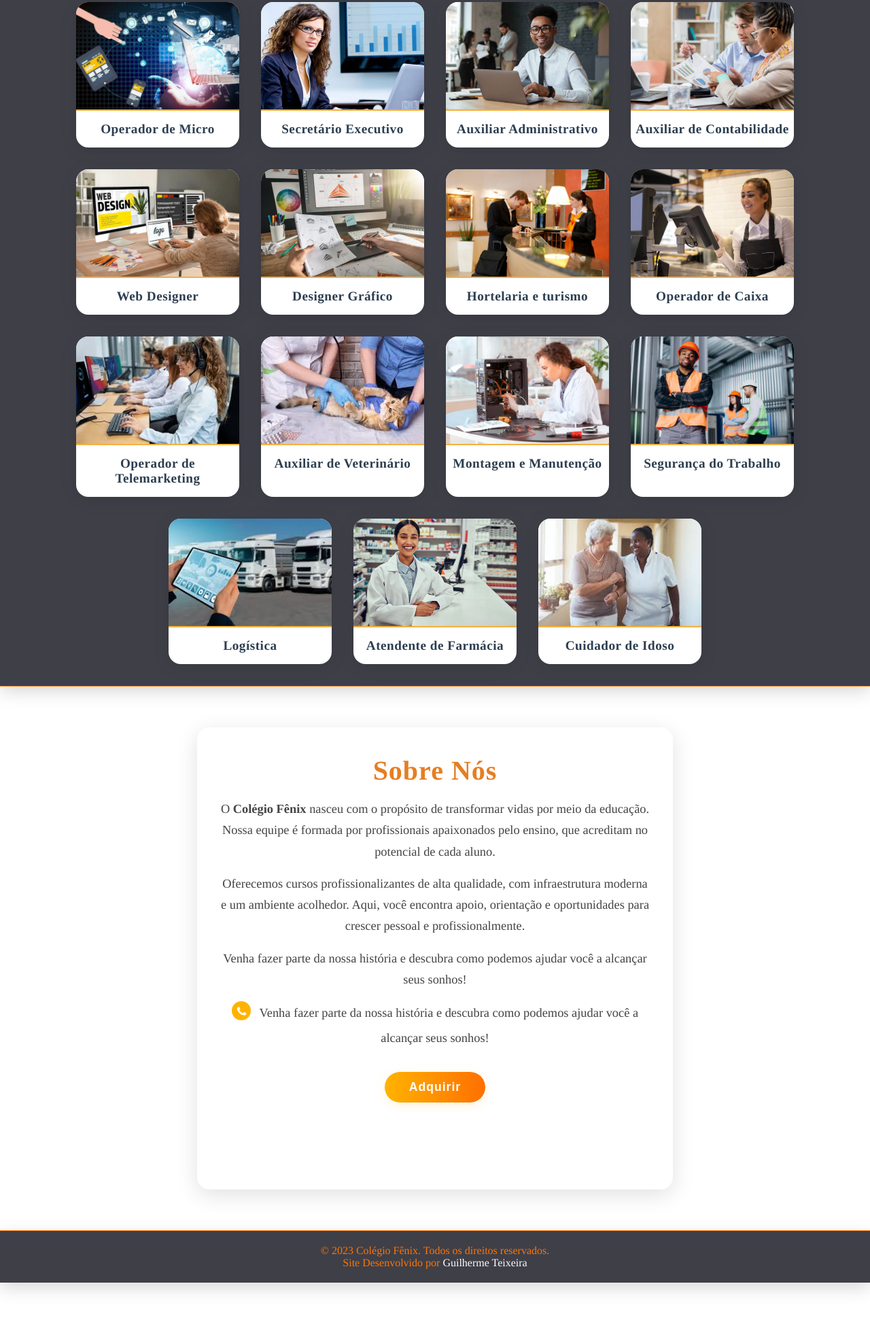
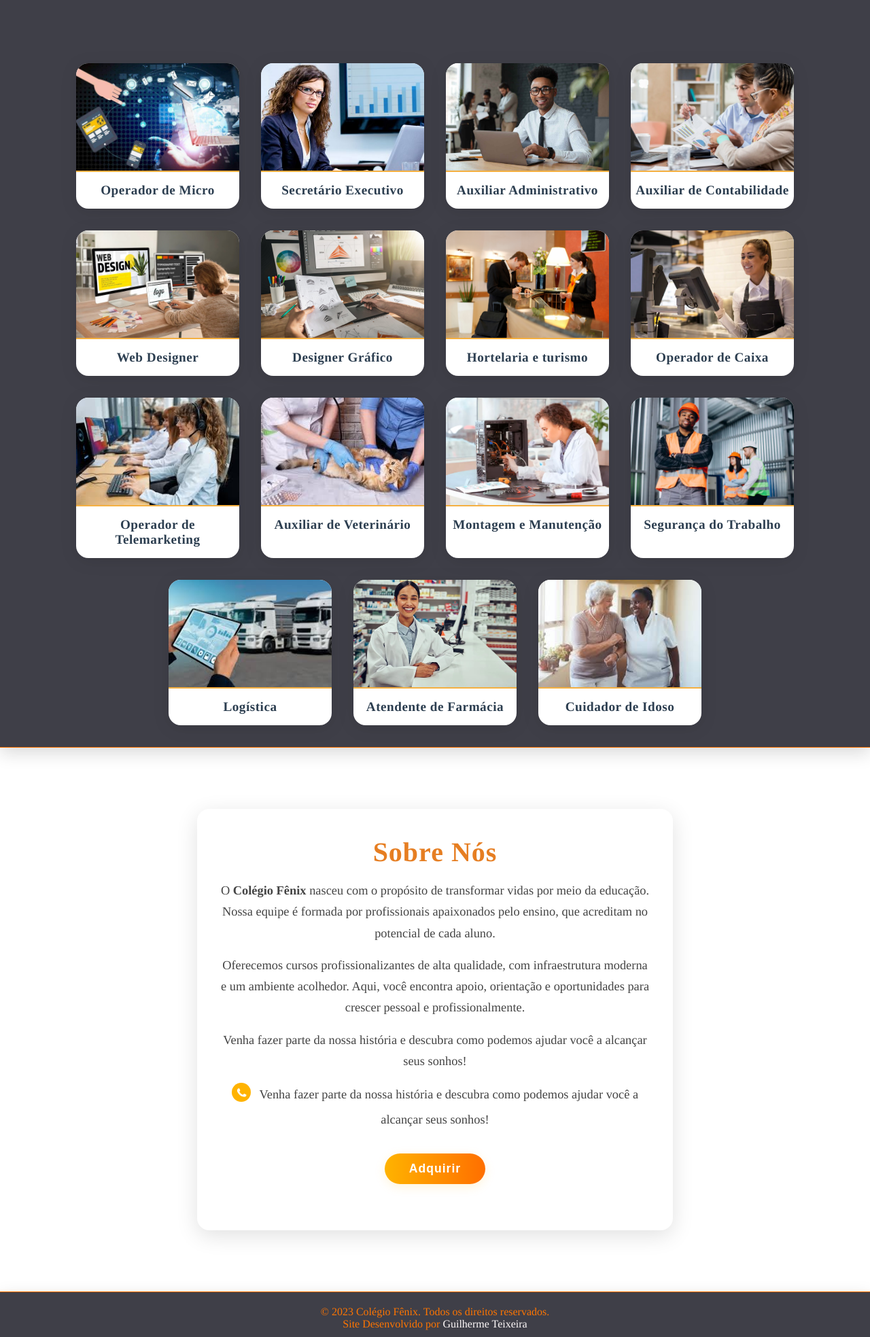
Before and after one commit to guilhermeteixeira00/col-gio-F-nix, a plain HTML site: page index.html in a window 1280 px wide. Shown: the part 830-2797 px from the top of the page at 68% size. Before the commit the page ends 2717 px from the top, so only its background shows below. Drawn offline with Linux system fonts and the light colour scheme.

Commit message:
Fix elements css

```diff
--- a/assets/css/global.css
+++ b/assets/css/global.css
@@ -14,11 +14,13 @@
   --font-family: 'Arial', sans-serif;
   --font-size: 16px;
 }
+
 * {
   box-sizing: border-box;
   margin: 0;
   padding: 0;
 }
+
 body {
   font-family: "Tinos", serif;
   overflow-x: hidden;
@@ -48,19 +50,24 @@ body {
     height: 64px;
     padding: 0 16px;
   }
+
   header .logoheader img {
     width: 70px;
   }
+
   header .logoheader h1 {
     font-size: 1.1rem;
   }
+
   header nav {
     gap: 12px;
   }
+
   header nav a button {
     font-size: 0.95rem;
     padding: 6px 12px;
   }
+
   .presentation-container,
   .about-container {
     padding: 1.5rem 1rem;
@@ -104,25 +111,31 @@ body {
     align-items: flex-start;
     gap: 8px;
   }
+
   header .logoheader {
     gap: 2px;
   }
+
   header .logoheader img {
     width: 48px;
   }
+
   header .logoheader h1 {
     font-size: 0.95rem;
   }
+
   header nav {
     width: 100%;
-    justify-content: flex-start;
+    justify-content: center;
     gap: 6px;
   }
+
   header nav a button {
     font-size: 0.9rem;
     padding: 6px 8px;
     border-radius: 6px;
   }
+
   .presentation-container,
   .about-container {
     padding: 1rem 0.5rem;
--- a/assets/css/pag.css
+++ b/assets/css/pag.css
@@ -3,29 +3,32 @@
         border-top: 1px solid var(--primary-color);
         border-bottom: 1px solid var(--primary-color);
     }
+
     50% {
         border-top: 1px solid var(--secondary-color);
         border-bottom: 1px solid var(--secondary-color);
     }
+
     100% {
         border-top: 1px solid var(--primary-color);
         border-bottom: 1px solid var(--primary-color);
     }
 }
 
-section{
+section {
     width: 100vw;
     min-height: 100vh;
     height: auto;
 }
 
-.one{
+.one {
     padding-top: 90px;
 }
 
-.two{
+.two {
+    padding-top: 90px;
     background: rgba(30, 30, 40, 0.85);
-    box-shadow: 0 8px 24px rgba(0,0,0,0.15), 0 1.5px 6px rgba(255,255,255,0.08);
+    box-shadow: 0 8px 24px rgba(0, 0, 0, 0.15), 0 1.5px 6px rgba(255, 255, 255, 0.08);
     backdrop-filter: blur(30px);
     --webkit-backdrop-filter: blur(30px);
     animation: borderpag 3s infinite;
@@ -37,7 +40,7 @@ section{
     object-fit: contain;
     margin-bottom: 1.2rem;
     border-radius: 50%;
-    box-shadow: 0 4px 24px rgba(192,57,43,0.18), 0 1.5px 6px rgba(241,196,15,0.10);
+    box-shadow: 0 4px 24px rgba(192, 57, 43, 0.18), 0 1.5px 6px rgba(241, 196, 15, 0.10);
     background: #fff;
     border: 4px solid #f5b041;
     display: block;
@@ -45,14 +48,15 @@ section{
     margin-right: auto;
     transition: transform 0.3s;
 }
+
 .presentation-logo:hover {
     transform: scale(1.08) rotate(-3deg);
 }
 
 .presentation-container {
-    background: rgba(255,255,255,0.92);
+    background: rgba(255, 255, 255, 0.92);
     border-radius: 18px;
-    box-shadow: 0 4px 24px rgba(0,0,0,0.10);
+    box-shadow: 0 4px 24px rgba(0, 0, 0, 0.10);
     padding: 2.5rem 2rem;
     max-width: 700px;
     margin: 3rem auto 2rem auto;
@@ -78,7 +82,7 @@ section{
 }
 
 .tree {
-    padding: 60px 0;
+    padding: 90px 0;
     display: flex;
     justify-content: center;
 }
@@ -86,7 +90,7 @@ section{
 .about-container {
     background: #fff;
     border-radius: 18px;
-    box-shadow: 0 8px 32px rgba(0,0,0,0.12);
+    box-shadow: 0 8px 32px rgba(0, 0, 0, 0.12);
     max-width: 700px;
     padding: 40px 32px;
     text-align: center;
@@ -112,6 +116,7 @@ section{
         opacity: 0;
         transform: translateY(40px);
     }
+
     to {
         opacity: 1;
         transform: translateY(0);
```
